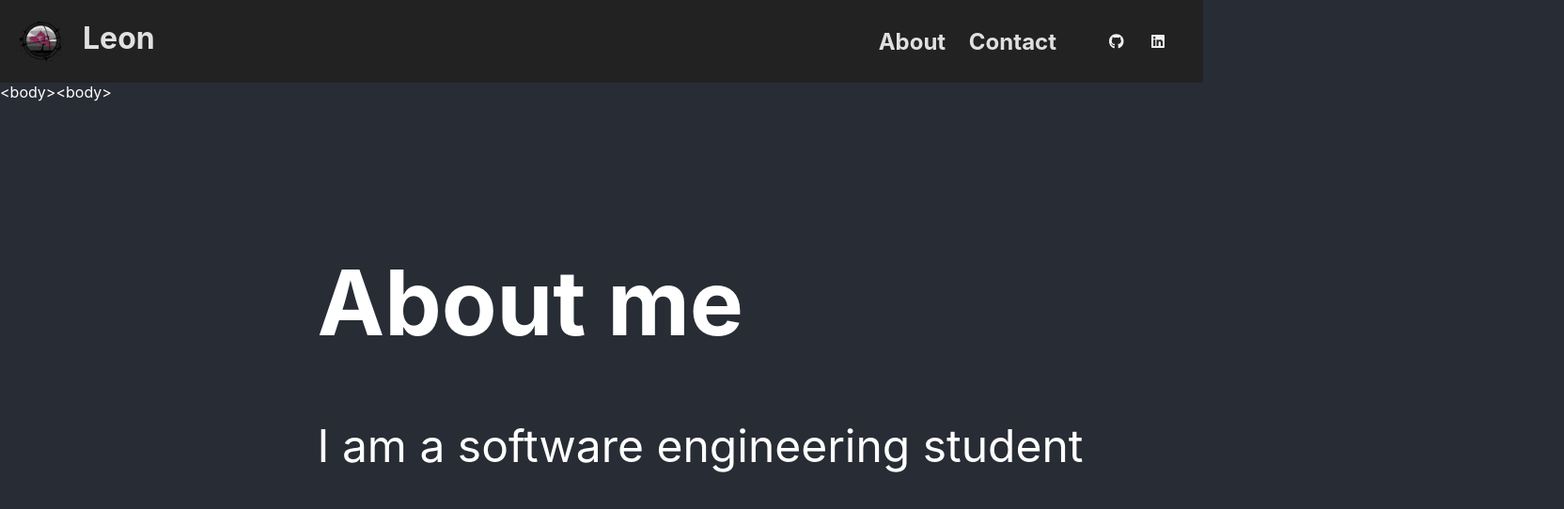
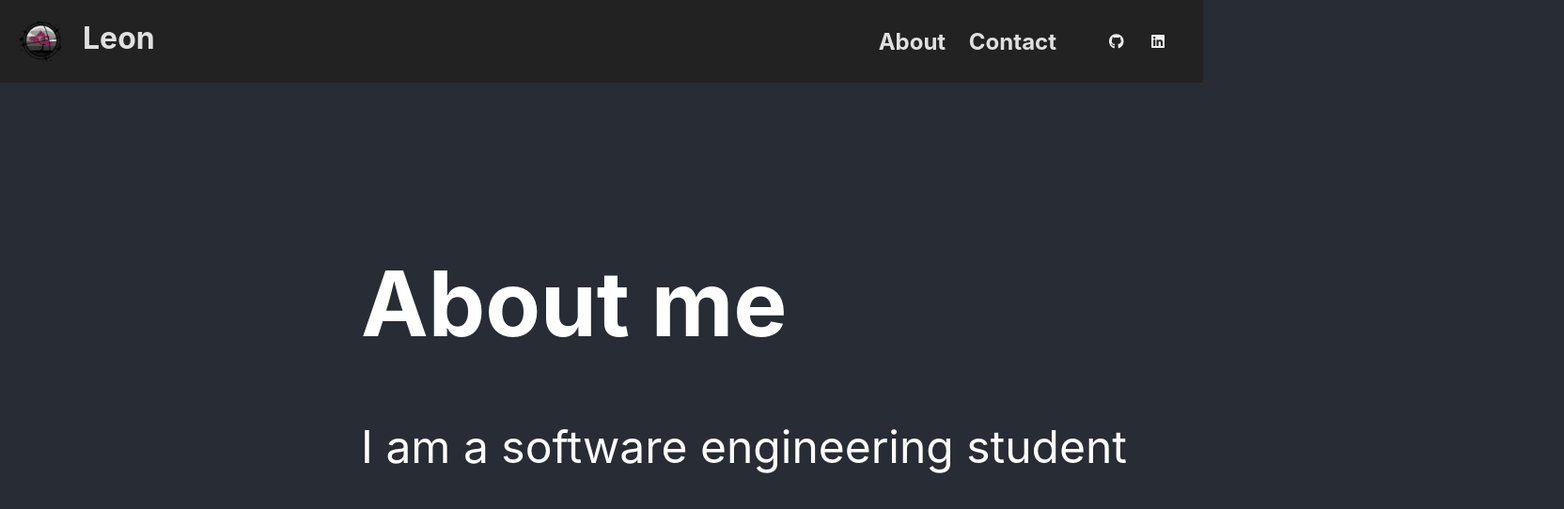
Before and after one commit to Leonic16246/leonic16246.github.io, a React (Create React App) app: page /portfolio/about in a window 1280 px wide. Shown: the top 542 px of the page at 94% size, 1664 px wide, since content can reach past the window. Built offline with nearby package versions, Linux system fonts and the light colour scheme.

Commit message:
Restructured home page

```diff
--- a/src/components/Animation/Animation.scss
+++ b/src/components/Animation/Animation.scss
@@ -23,7 +23,7 @@
     animation: bounceIn 1s 1s;
 
     animation-fill-mode: forwards;
-    min-width: 10px;
+
 
 }
 
@@ -71,9 +71,7 @@
 .text-animate {
     display: inline-block;
     opacity: 0;
-    animation: bounceIn;
-    animation-duration: 1s;
-    animation-delay: 1s;
+    animation: bounceIn 1s 1s;
     animation-fill-mode: forwards;
     min-width: 10px;
   }
--- a/src/components/Home/Home.js
+++ b/src/components/Home/Home.js
@@ -15,8 +15,9 @@ export default function Home() {
     }, []);
 
     return (
+        <>
         <div className="container home-page">
-            <div className="text">
+            <div className="text-zone">
                 <h2>
                     <span className={letterClass}>H</span>
                     <span className={`${letterClass} _12`}>i,</span>
@@ -31,7 +32,9 @@ export default function Home() {
                 </h4>
                 <h5><br /></h5>
             </div>
-            <Logo />
+
         </div>
+        <Logo />
+        </>
     );
 }
--- a/src/components/Home/Home.scss
+++ b/src/components/Home/Home.scss
@@ -1,8 +1,14 @@
 .home-page {
-  left: 20%;
-  top: 25%;
-  position: absolute;
-  font-size: 2rem;
+
+  .text-zone{
+    position: absolute;
+    left: 10%;
+    top: 10%;
+    font-size: 2rem;
+    // width: 40%;
+    // max-height: 90%;
+  }
+
 }
 
 h2 {
--- a/src/components/Home/Logo/Logo.scss
+++ b/src/components/Home/Logo/Logo.scss
@@ -0,0 +1,17 @@
+@keyframes fadeIn {
+    from {
+      opacity: 0;
+    }
+    to {
+      opacity: 1;
+    }
+}
+
+.solid-logo {
+    position: absolute;
+    top: 10%;
+    right: 5%;
+    opacity: 0;
+    animation: fadeIn 2s ease-in-out forwards;
+    animation-delay: 2s;
+}
--- a/src/components/Layout/Layout.js
+++ b/src/components/Layout/Layout.js
@@ -1,4 +1,4 @@
-import "./Layout.css";
+import "./Layout.scss";
 import Navbar from "../Navbar/Navbar";
 
 import { Outlet } from "react-router-dom";
@@ -8,10 +8,10 @@ export default function Layout() {
         <div className="app">
             <Navbar />
             <div className="page">
-                <span className="tags-top-tags">&lt;body&gt;</span>
+                <span className="tags-top-tags"></span>
                 <Outlet />
                 <span className="tags-bottom-tags">
-                    &lt;body&gt;
+
                     <br />
                     <span className="bottom-tag-html"></span>
                 </span>
--- a/src/components/Layout/Layout.css
+++ b/src/components/Layout/Layout.scss
@@ -1,15 +1,16 @@
 .page {
     height: 100%;
     width: 100%;
-
+    position: relative;
 }
 
 .container {
-
+    width: 100%;
     will-change: contents;
-
-
+    height: 5%;
+    min-height: 540px;
     position: absolute;
+    opacity: 0;
     top: 5%;
     margin: 0 auto;
     z-index: 1;
```
